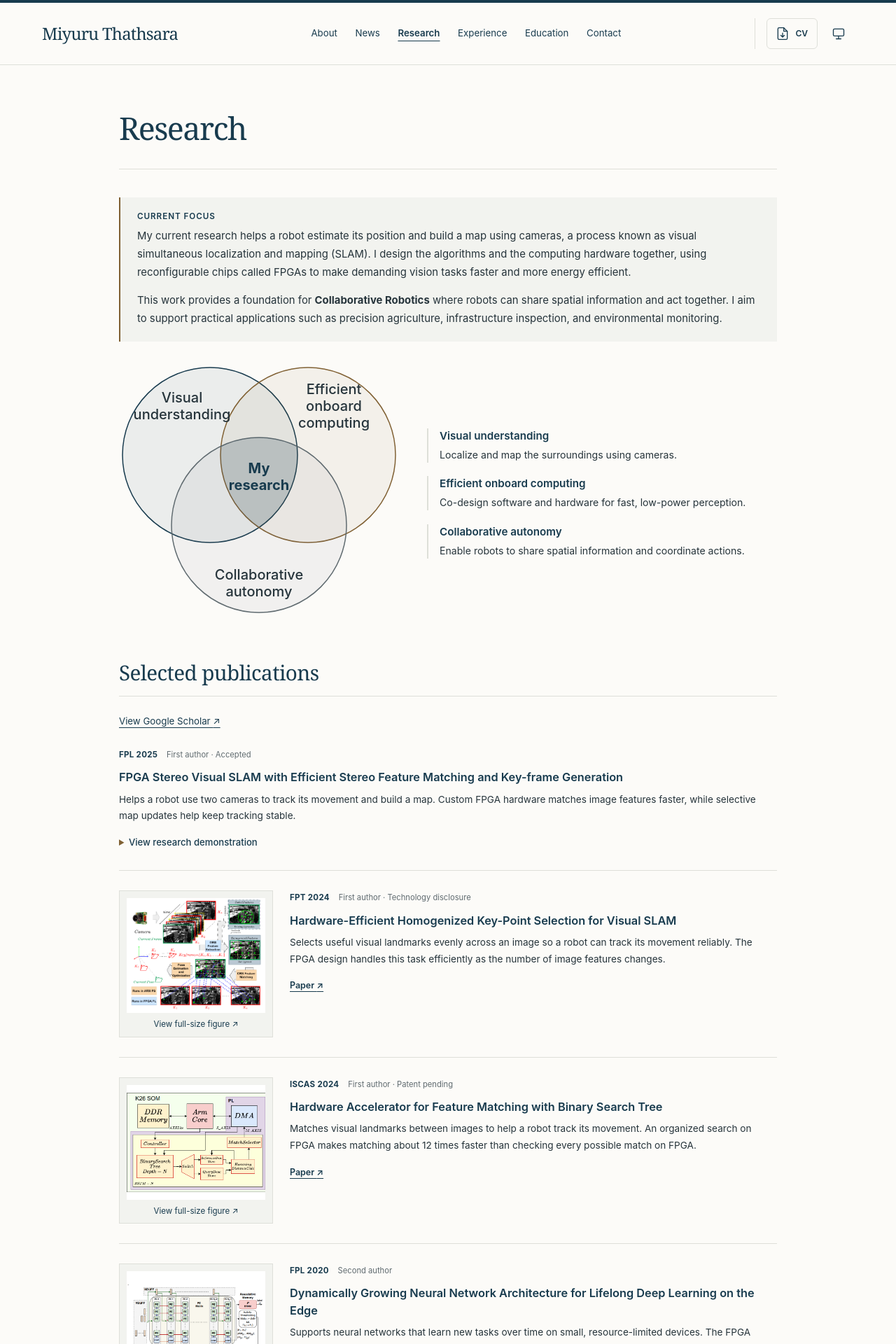
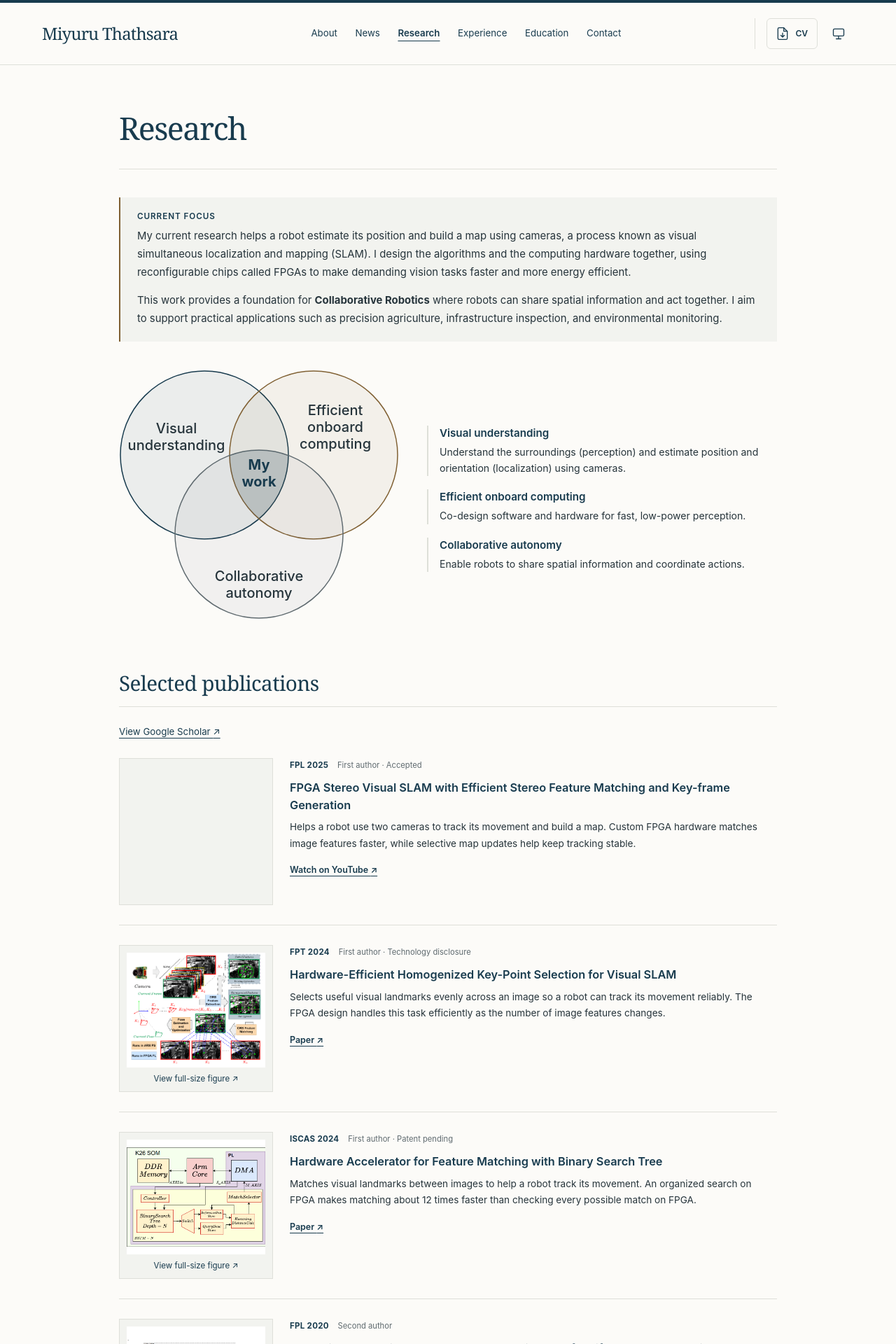
Before and after one commit to MiyuruThathsara/miyuruthathsara.github.io, a Jekyll site: the page built from research.html, in a window 1280 px wide. Shown: the top 1920 px of the page at 70% size. Built offline with Jekyll 4.4.1, drawn with Linux system fonts in a browser that asks for light colours; grey boxes are pictures that could not be loaded.

Commit message:
Refine research diagram and show an autoplaying publication demo

```diff
--- a/_data/profile.json
+++ b/_data/profile.json
@@ -14,7 +14,7 @@
   "themes": [
     {
       "title": "Visual understanding",
-      "summary": "Localize and map the surroundings using cameras."
+      "summary": "Understand the surroundings (perception) and estimate position and orientation (localization) using cameras."
     },
     {
       "title": "Efficient onboard computing",
--- a/_includes/publication.html
+++ b/_includes/publication.html
@@ -1,6 +1,10 @@
 {% assign paper = include.paper %}
 <article id="{{ paper.id }}" class="publication{% if paper.featured %} publication-featured{% endif %}{% if paper.contribution %} publication-contribution{% endif %}" data-cv-id="{{ paper.id }}">
-  {% if paper.image %}
+  {% if paper.video_id %}
+  <div class="publication-media publication-video">
+    <iframe src="https://www.youtube-nocookie.com/embed/{{ paper.video_id | escape }}?autoplay=1&amp;mute=1&amp;playsinline=1&amp;controls=1&amp;rel=0" title="{{ paper.title | escape }} — video demonstration" width="220" height="208" loading="lazy" allow="autoplay; encrypted-media; picture-in-picture; fullscreen" referrerpolicy="strict-origin-when-cross-origin" allowfullscreen></iframe>
+  </div>
+  {% elsif paper.image %}
   <a class="publication-media" href="{{ paper.image | relative_url }}" data-image-viewer data-image-title="{{ paper.image_title | escape }}"{% if paper.vector %} data-vector-url="{{ paper.vector | relative_url }}"{% endif %} aria-label="{{ paper.image_label | escape }}">
     <picture><source srcset="{{ paper.webp | relative_url }}" type="image/webp"><img src="{{ paper.image | relative_url }}" alt="{{ paper.image_alt | escape }}" width="{{ paper.image_width }}" height="{{ paper.image_height }}" loading="lazy" decoding="async"></picture>
     <span class="image-caption">View full-size figure <span aria-hidden="true">↗</span></span>
@@ -12,11 +16,7 @@
     <p>{{ paper.summary | escape }}</p>
     {% if paper.url != '' %}<a class="publication-link" href="{{ paper.url | escape }}" aria-label="Read {{ paper.title | escape }} on IEEE Xplore">Paper <span aria-hidden="true">↗</span></a>{% endif %}
     {% if paper.video_id %}
-    <details class="demo-disclosure">
-      <summary>View research demonstration</summary>
-      <div class="video-frame"><iframe src="https://www.youtube-nocookie.com/embed/{{ paper.video_id }}?rel=0" title="FPGA stereo visual SLAM research demonstration" loading="lazy" allow="encrypted-media; picture-in-picture" referrerpolicy="strict-origin-when-cross-origin" allowfullscreen></iframe></div>
-      <p class="video-fallback"><a href="https://www.youtube.com/watch?v={{ paper.video_id }}">Watch on YouTube <span aria-hidden="true">↗</span></a></p>
-    </details>
+    <a class="publication-link" href="https://www.youtube.com/watch?v={{ paper.video_id | escape }}">Watch on YouTube <span aria-hidden="true">↗</span></a>
     {% endif %}
   </div>
 </article>
--- a/_layouts/default.html
+++ b/_layouts/default.html
@@ -18,7 +18,7 @@
     <meta name="twitter:card" content="summary">
     <link rel="icon" href="{{ '/assets/favicon.svg' | relative_url }}" type="image/svg+xml">
     <script src="{{ '/assets/js/theme.js' | relative_url }}?v=20260915-touch"></script>
-    <link rel="stylesheet" href="{{ '/assets/css/style.css' | relative_url }}?v=20261031-research">
+    <link rel="stylesheet" href="{{ '/assets/css/style.css' | relative_url }}?v=20261031-research-demo">
     <link rel="stylesheet" href="{{ '/assets/css/tools.css' | relative_url }}?v=20260930-shared">
     <script src="{{ '/assets/js/images.js' | relative_url }}" defer></script>
     <script src="{{ '/assets/js/navigation.js' | relative_url }}?v=20260929-mobile" defer></script>
--- a/assets/css/style.css
+++ b/assets/css/style.css
@@ -163,25 +163,23 @@
 .subheading { margin: 1.5rem 0 0.6rem; font-size: 0.8rem; }
 .section-note { font-size: 0.83rem; color: var(--muted); }
 .publication { display: grid; grid-template-columns: 220px minmax(0, 1fr); align-items: start; gap: 1.5rem; padding: 1.75rem 0; border-bottom: 1px solid var(--line); }
-.publication-featured { display: block; padding-top: 0.6rem; }
+.publication-featured { padding-top: 0.6rem; }
 .publication h2, .publication h3 { margin-bottom: 0.5rem; font-family: inherit; font-size: 1.02rem; font-weight: 600; line-height: 1.5; letter-spacing: 0; }
 .publication h2 a, .publication h3 a { text-decoration: none; }
 .publication h2 a:hover, .publication h3 a:hover { text-decoration: underline; }
 .publication p:not(.publication-venue) { margin-bottom: 0.6rem; font-size: 0.85rem; line-height: 1.75; }
 .publication-venue { display: flex; flex-wrap: wrap; gap: 0.2rem 0.8rem; align-items: baseline; margin: 0 0 0.6rem; color: var(--heading); font-size: 0.72rem; font-weight: 650; letter-spacing: 0.025em; }
 .publication-venue span { color: var(--muted); font-size: 0.7rem; font-weight: 400; letter-spacing: 0; }
-.publication-media { display: block; width: 100%; max-width: 240px; margin: 0 auto; padding: 10px 10px 0; border: 1px solid var(--line); background: var(--wash); text-decoration: none; cursor: zoom-in; }
+.publication-media { display: block; width: 100%; max-width: 240px; height: 210px; margin: 0 auto; padding: 10px 10px 0; border: 1px solid var(--line); background: var(--wash); text-decoration: none; cursor: zoom-in; }
 .publication-media picture { display: flex; align-items: center; justify-content: center; height: 164px; background: #fff; }
 .publication-media img { width: auto; max-width: 100%; height: auto; max-height: 100%; object-fit: contain; margin: 0 auto; }
 .publication-media .image-caption { padding: 0.5rem 0; font-size: 0.72rem; }
+.publication-video { padding: 0; cursor: auto; }
+.publication-video iframe { display: block; width: 100%; height: 100%; border: 0; }
 .publication-link { font-size: 0.78rem; font-weight: 600; }
 summary { width: fit-content; cursor: pointer; color: var(--heading); font-size: 0.82rem; font-weight: 500; text-underline-offset: 4px; }
 summary:hover { text-decoration: underline; }
 summary::marker { color: var(--accent); }
-.demo-disclosure { margin-top: 0.9rem; }
-.video-frame { aspect-ratio: 16 / 9; margin-top: 1rem; background: var(--wash); }
-.video-frame iframe { width: 100%; height: 100%; border: 0; }
-.video-fallback { margin-top: 0.6rem; }
 .contribution-heading { color: var(--muted); font-family: inherit; font-size: 0.72rem; letter-spacing: 0.07em; text-transform: uppercase; }
 .publication-contribution { padding-top: 0.75rem; padding-bottom: 0; border-bottom: 0; }
 .record { display: grid; grid-template-columns: 145px minmax(0, 1fr); gap: 1.5rem; margin-bottom: 1.65rem; }
@@ -221,7 +219,7 @@
 @media (max-width: 1050px) {
   .header-inner, .page-shell, .footer-inner { width: calc(100% - 64px); }
   .profile-layout { grid-template-columns: 240px minmax(0, 1fr); column-gap: 32px; }
-  .publication { grid-template-columns: 180px minmax(0, 1fr); gap: 1.25rem; }
+  .publication { gap: 1.25rem; }
   nav { gap: 0.5rem 1.1rem; }
   .record { grid-template-columns: 120px minmax(0, 1fr); gap: 1rem; }
 }
@@ -284,7 +282,7 @@
 @media print {
   :root { color-scheme: light !important; --paper: #fff !important; --ink: #000 !important; --heading: #183b4e !important; --muted: #606b70 !important; --line: #dedfd9 !important; --accent: #806134 !important; --wash: #f2f3ef !important; }
   body { border: 0; background: #fff; color: #000; font-size: 10pt; }
-  .site-header, .site-footer, .skip-link, .demo-disclosure, .profile-actions, .profile-links, dialog { display: none !important; }
+  .site-header, .site-footer, .skip-link, .publication-video, .profile-actions, .profile-links, dialog { display: none !important; }
   .page-shell { width: 100%; padding: 0; }
   .profile-layout { grid-template-columns: 145px minmax(0, 1fr); grid-template-areas: "sidebar heading" "sidebar content"; column-gap: 30px; }
   .profile-heading { text-align: left; }
@@ -295,7 +293,8 @@
   a { color: inherit; }
   .content-section { margin-top: 1.5rem; }
   .publication { grid-template-columns: 100px minmax(0, 1fr); }
-  .publication-media { min-height: 0; }
+  .publication-featured { display: block; }
+  .publication-media { min-height: 0; height: auto; }
   .record { grid-template-columns: 100px minmax(0, 1fr); }
   .publication, .record, .award-list li, .research-map { break-inside: avoid; }
   .section-heading { break-after: avoid; }
--- a/research.html
+++ b/research.html
@@ -10,24 +10,24 @@
   {% for paragraph in site.data.profile.research %}<p>{{ paragraph | escape | replace: 'Collaborative Robotics', '<strong>Collaborative Robotics</strong>' }}</p>{% endfor %}
 </div>
 <figure class="research-map">
-  <svg class="research-venn" viewBox="0 0 400 370" role="img" aria-labelledby="research-venn-title research-venn-description" focusable="false">
+  <svg class="research-venn" viewBox="0 0 400 385" role="img" aria-labelledby="research-venn-title" aria-describedby="research-venn-description" focusable="false">
     <title id="research-venn-title">My research at the intersection of three areas</title>
     <desc id="research-venn-description">Three overlapping circles represent visual understanding, efficient onboard computing, and collaborative autonomy. My research is highlighted in their shared intersection, connecting current work on efficient visual perception with the goal of collaborative robotics.</desc>
     <defs>
-      <clipPath id="venn-visual"><circle cx="130" cy="130" r="125"/></clipPath>
-      <clipPath id="venn-computing"><circle cx="270" cy="130" r="125"/></clipPath>
+      <clipPath id="venn-visual"><circle cx="122" cy="130" r="120"/></clipPath>
+      <clipPath id="venn-computing"><circle cx="278" cy="130" r="120"/></clipPath>
     </defs>
-    <circle class="venn-area venn-area--visual" cx="130" cy="130" r="125"/>
-    <circle class="venn-area venn-area--computing" cx="270" cy="130" r="125"/>
-    <circle class="venn-area venn-area--autonomy" cx="200" cy="230" r="125"/>
+    <circle class="venn-area venn-area--visual" cx="122" cy="130" r="120"/>
+    <circle class="venn-area venn-area--computing" cx="278" cy="130" r="120"/>
+    <circle class="venn-area venn-area--autonomy" cx="200" cy="243" r="120"/>
     <g clip-path="url(#venn-visual)"><g clip-path="url(#venn-computing)">
-      <circle class="venn-intersection" cx="200" cy="230" r="125"/>
+      <circle class="venn-intersection" cx="200" cy="243" r="120"/>
     </g></g>
     {% for theme in site.data.profile.themes %}
-      {% case forloop.index %}{% when 1 %}{% assign label_x = 90 %}{% assign label_y = 55 %}{% when 2 %}{% assign label_x = 307 %}{% assign label_y = 43 %}{% when 3 %}{% assign label_x = 200 %}{% assign label_y = 308 %}{% endcase %}
+      {% case forloop.index %}{% when 1 %}{% assign label_x = 82 %}{% assign label_y = 99 %}{% when 2 %}{% assign label_x = 309 %}{% assign label_y = 73 %}{% when 3 %}{% assign label_x = 200 %}{% assign label_y = 310 %}{% endcase %}
       <text class="venn-label" x="{{ label_x }}" y="{{ label_y }}">{% assign words = theme.title | split: ' ' %}{% for word in words %}<tspan x="{{ label_x }}"{% unless forloop.first %} dy="24"{% endunless %}>{{ word | escape }}</tspan>{% endfor %}</text>
     {% endfor %}
-    <text class="venn-label venn-label--focus" x="200" y="156"><tspan x="200">My</tspan><tspan x="200" dy="24">research</tspan></text>
+    <text class="venn-label venn-label--focus" x="200" y="151"><tspan x="200">My</tspan><tspan x="200" dy="24">work</tspan></text>
   </svg>
   <figcaption>
     <dl class="research-definitions">
```
Also changed, not shown: tests/profile.test.mjs (+46 -7 lines).
